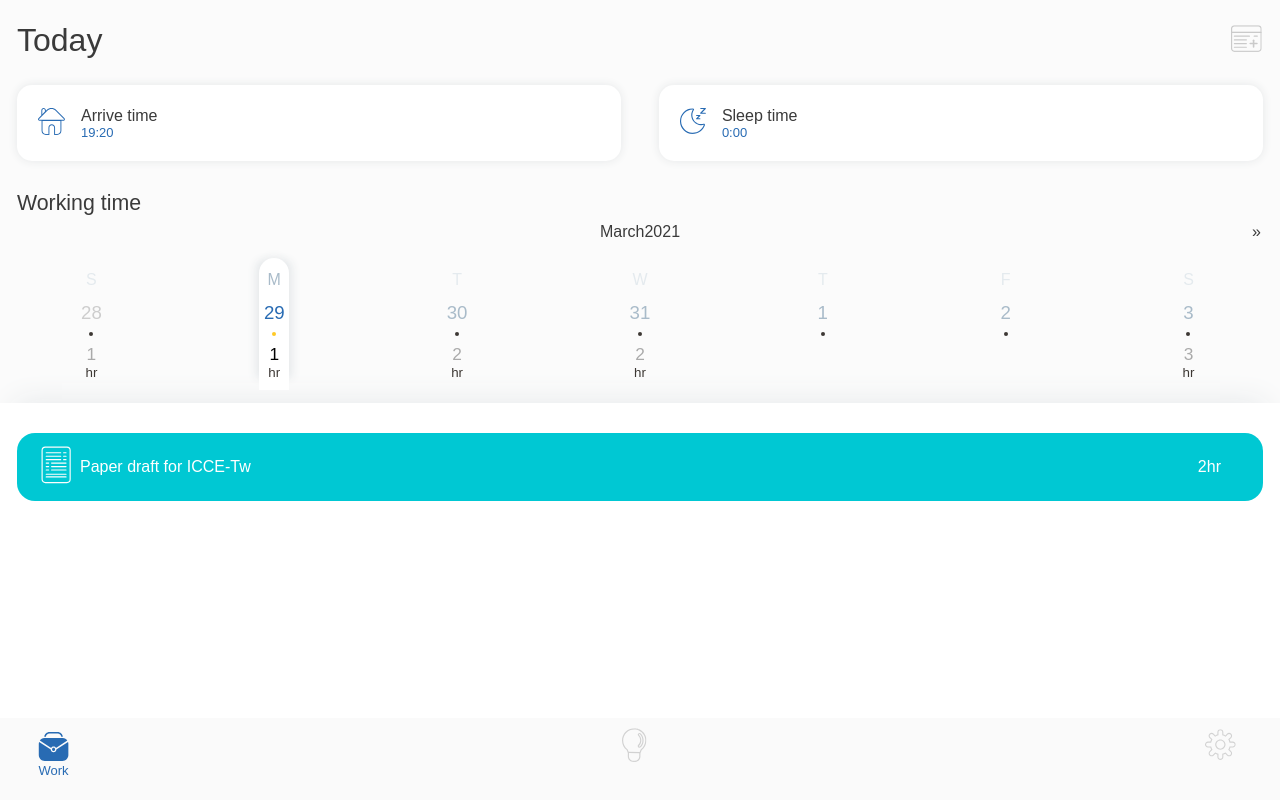
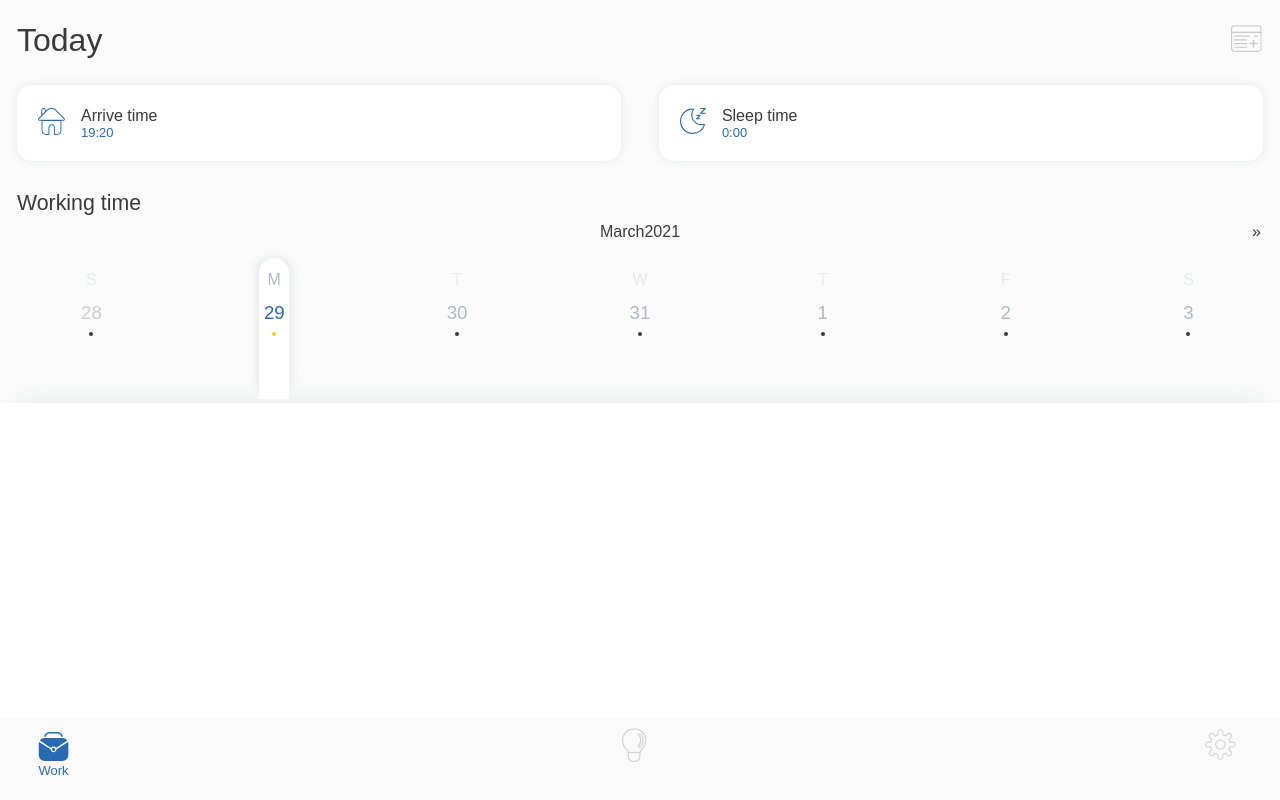
Before and after one commit to yaya75315/CircadTodo, a React (Create React App) app: page / in a window 1280 px wide. Built offline with nearby package versions, Linux system fonts and the light colour scheme.

Commit message:
add new event

```diff
--- a/src/App.js
+++ b/src/App.js
@@ -27,6 +27,11 @@ function App() {
   let title = "Today";
   const [titleState, setTitleState] = useState(title);
   const [newWorking, setNewWorking] = useState(false);
+  const [newNumber, setNewNumber] = useState({});
+  const [newInfo, setNewInfo] = useState({});
+  const [hours, setHours] = useState({});
+
+  // const hours = {};
 
   const iconStatus = titleState != "Today" ? "none" : "navBarIcon";
   const history = useHistory();
@@ -34,7 +39,16 @@ function App() {
   return (
     <div className="appContainer">
       <div className="add-newWorking">
-        {newWorking ? <DateSetting setNewWorking={setNewWorking} /> : null}
+        {newWorking ? (
+          <DateSetting
+            setNewWorking={setNewWorking}
+            hours={hours}
+            newNumber={newNumber}
+            setNewNumber={setNewNumber}
+            newInfo={newInfo}
+            setNewInfo={setNewInfo}
+          />
+        ) : null}
         {console.log(newWorking)}
       </div>
       <HashRouter>
@@ -47,7 +61,20 @@ function App() {
         </div>
 
         <Switch>
-          <Route path="/" exact component={HomePage} />
+          <Route
+            path="/"
+            exact
+            component={() => (
+              <HomePage
+                hours={hours}
+                newNumber={newNumber}
+                setNewNumber={setNewWorking}
+                newInfo={newInfo}
+                setNewInfo={setNewInfo}
+                setHours={setHours}
+              />
+            )}
+          />
           <Route path="/LightingPage" component={LightingPage} />
           <Route path="/SettingPage" component={SettingPage} />
         </Switch>
--- a/src/components/DatePicker.js
+++ b/src/components/DatePicker.js
@@ -13,37 +13,8 @@ const DatePicker = ({
   deadlineValue,
   newNumber,
   setNewNumber,
+  hours,
 }) => {
-  const hours = {
-    // 3: 3,
-    // 4: 4,
-    // 5: 2,
-    // 6: 3,
-    // 7: 2,
-    // 9: 1,
-    10: 2,
-    11: 2,
-    12: 3,
-    13: 1,
-    14: 3,
-    15: 2,
-    16: 2,
-    17: 4,
-    18: 2,
-    19: 2,
-    20: 1,
-    21: 3,
-    // 22: 1,
-    // 23: 3,
-    // 24: 2,
-    // 26: 1,
-    // 27: 2,
-    // 28: 1,
-    // 29: 1,
-    // 30: 2,
-    // 31: 2,
-  };
-  const hour = "hour";
   const [calendar, setCalendar] = useState([]);
   const [calendarValue, setCalendarValue] = useState(moment());
   const [numberSize, setNumberSize] = useState("0");
@@ -62,20 +33,6 @@ const DatePicker = ({
   const numberChange = (e) => {
     setNumberSize(e.target.value);
   };
-
-  useEffect(() => {
-    const days = calendarStart.clone().subtract(1, "day");
-    const a = [];
-    while (days.isBefore(calendarEnd, "day")) {
-      a.push(
-        Array(7)
-          .fill(0)
-          .map(() => days.add(1, "day").clone())
-      );
-    }
-    todayDate();
-    setCalendar(a);
-  }, [calendarValue]);
 
   const currMonthName = () => {
     return calendarValue.format("MMMM");
@@ -96,6 +53,20 @@ const DatePicker = ({
   const thisMonth = () => {
     return calendarValue.isSame(new Date(), "month");
   };
+
+  useEffect(() => {
+    const days = calendarStart.clone().subtract(1, "day");
+    const a = [];
+    while (days.isBefore(calendarEnd, "day")) {
+      a.push(
+        Array(7)
+          .fill(0)
+          .map(() => days.add(1, "day").clone())
+      );
+    }
+    todayDate();
+    setCalendar(a);
+  }, [calendarValue]);
 
   return (
     <div className="calendarPicker">
@@ -142,7 +113,7 @@ const DatePicker = ({
                 </div>
 
                 <div className={oldHour(day, hours)}>
-                  {hours[day.format("D").toString()]}
+                  {hours[day.format("YYYY-MM-DD")]}
                 </div>
 
                 <div
@@ -158,7 +129,9 @@ const DatePicker = ({
 
                 <img
                   className={
-                    calendarValue.isSame(day, "day") && triangleOpen
+                    calendarValue.isSame(day, "day") &&
+                    triangleOpen &&
+                    hourInput
                       ? "triangle"
                       : "triangleNone"
                   }
--- a/src/components/DayStyle.js
+++ b/src/components/DayStyle.js
@@ -11,7 +11,9 @@ function isToday(day) {
 }
 
 function NumStyle(day, hours, value) {
-  return hours[day.format("D").toString()] == null && value.isSame(day, "day");
+  return (
+    hours[day.format("YYYY-MM-DD")] === undefined && value.isSame(day, "day")
+  );
 }
 
 export default function dayStyle(day, value, hours) {
--- a/src/components/WorkingHour.js
+++ b/src/components/WorkingHour.js
@@ -1,16 +1,14 @@
-import React, { useState } from "react";
+import React from "react";
 
-function WorkingHour({ Num }) {
+function WorkingHour({ hours, day }) {
   return (
     <div>
       <div className="Every-dot">
         <div className="dot"></div>
       </div>
-      <div className="day-workHour">
-        <div>{Num}</div>
-      </div>
+      <div className="day-workHour">{hours[day.format("YYYY-MM-DD")]}</div>
       <div className="hour">
-        <div> {Num == null ? null : "hr"}</div>
+        {hours[day.format("YYYY-MM-DD")] == null ? null : "hr"}
       </div>
     </div>
   );
--- a/src/components/WorkingTime.js
+++ b/src/components/WorkingTime.js
@@ -7,40 +7,81 @@ import WorkingHour from "./WorkingHour";
 import "../public/css/workingStyle.css";
 import "../public/css/common.css";
 
-function WorkingTime() {
+function WorkingTime({
+  hours,
+  setHours,
+  newNumber,
+  setNewNumber,
+  newInfo,
+  setNewInfo,
+}) {
   const [calendar, setCalendar] = useState([]);
   const [value, setValue] = useState(moment());
   const weeks = ["S", "M", "T", "W", "T", "F", "S"];
 
-  const hours = {
-    3: 3,
-    4: 4,
-    5: 2,
-    6: 3,
-    7: 2,
-    9: 1,
-    10: 2,
-    11: 2,
-    12: 3,
-    13: 1,
-    14: 3,
-    15: 2,
-    16: 2,
-    17: 4,
-    18: 2,
-    19: 2,
-    20: 1,
-    21: 3,
-    22: 1,
-    23: 3,
-    24: 2,
-    26: 1,
-    27: 2,
-    28: 1,
-    29: 1,
-    30: 2,
-    31: 2,
+  const [oldWorkHour, setOldWorkHour] = useState({
+    "2021-06-15": [
+      {
+        name: "Paper draft for ICCE-Tw",
+        hour: 1,
+        colorId: "blue",
+      },
+    ],
+    "2021-06-16": [
+      {
+        name: "Paper draft for ICCE-Tw",
+        hour: 2,
+        colorId: "blue",
+      },
+      { name: "Paper draft for ICCE-Tw", hour: 3, colorId: "yellow" },
+    ],
+    "2021-06-17": [
+      {
+        name: "Paper draft for ICCE-Tw",
+        hour: 3,
+        colorId: "green",
+      },
+    ],
+    "2021-06-18": [
+      {
+        name: "Paper draft for ICCE-Tw",
+        hour: 5,
+        colorId: "yellow",
+      },
+    ],
+  });
+
+  const fakeNumber = {
+    ["2021-06-18"]: 3,
+    ["2021-06-17"]: 2,
+    ["2021-06-19"]: 2,
+    ["2021-06-20"]: 1,
   };
+
+  const fakeInfo = {
+    name: "Home Work",
+    colorId: "yellow",
+  };
+
+  function addEvent() {
+    for (let item in fakeNumber) {
+      let a = {};
+      a.name = fakeInfo.name;
+      a.hour = fakeNumber[item];
+      a.colorId = fakeInfo.colorId;
+      if (oldWorkHour[item] !== undefined) {
+        setOldWorkHour((e) => ({
+          ...e,
+          [item]: [...e[item], a],
+        }));
+      } else {
+        setOldWorkHour((e) => ({
+          ...e,
+          [item]: [a],
+        }));
+      }
+    }
+  }
 
   function currMonthName() {
     return value.format("MMMM");
@@ -59,6 +100,46 @@ function WorkingTime() {
 
   function thisWeek() {
     return value.isSame(new Date(), "week");
+  }
+
+  const todayFormat = () => {
+    return value.format("YYYY-MM-DD");
+  };
+
+  const list = [];
+
+  function myWork() {
+    for (let item in oldWorkHour) {
+      if (todayFormat() == item) {
+        for (let i = 0; i < oldWorkHour[item].length; i++) {
+          list.push(
+            <div>
+              <DateWork
+                backGroundColor={oldWorkHour[item][i].colorId}
+                workContent={oldWorkHour[item][i].name}
+                workHour={oldWorkHour[item][i].hour}
+              />
+            </div>
+          );
+        }
+      }
+    }
+  }
+  let h = 0;
+
+  function allHours(day) {
+    for (let item in oldWorkHour) {
+      if (day.format("YYYY-MM-DD") == item) {
+        for (let i = 0; i <= oldWorkHour[item].length; i++) {
+          if (i != oldWorkHour[item].length) {
+            h += oldWorkHour[item][i].hour;
+            hours[item] = h;
+          } else {
+            h = 0;
+          }
+        }
+      }
+    }
   }
 
   useEffect(() => {
@@ -90,6 +171,7 @@ function WorkingTime() {
                 <div className="dayContainer">
                   {week.map((day) => (
                     <div onClick={() => !beforeToday(day) && setValue(day)}>
+                      {allHours(day)}
                       <div className="day">
                         <div className={dayStyle(day, value, hours)}>
                           <div className="day-names">
@@ -98,9 +180,8 @@ function WorkingTime() {
                             </div>
                           </div>
                           {day.format("D").toString()}
-                          <WorkingHour
-                            Num={hours[day.format("D").toString()]}
-                          />
+
+                          <WorkingHour hours={hours} day={day} />
                         </div>
                       </div>
                     </div>
@@ -111,14 +192,10 @@ function WorkingTime() {
           </div>
         </div>
       </div>
-      <div className="dayWork">
+      <div className="dayWork" onClick={addEvent}>
         <div className="marginSpace"></div>
-
-        <DateWork
-          backGroundColor={"blue"}
-          workContent={"Paper draft for ICCE-Tw"}
-          workHour={2}
-        />
+        {myWork()}
+        {list}
       </div>
     </div>
   );
--- a/src/viewpages/HomePage.js
+++ b/src/viewpages/HomePage.js
@@ -6,7 +6,14 @@ import "../public/css/homePage.css";
 import arriveHome from "../public/images/arrivehome.svg";
 import sleepTime from "../public/images/sleeptime.svg";
 
-const HomePage = () => {
+const HomePage = ({
+  hours,
+  setHours,
+  newNumber,
+  setNewNumber,
+  newInfo,
+  setNewInfo,
+}) => {
   return (
     <div className="appContent">
       <div className="container">
@@ -29,7 +36,14 @@ const HomePage = () => {
           <h2>Working time</h2>
         </div>
         {/* <WeekCalender /> */}
-        <WorkingTime />
+        <WorkingTime
+          hours={hours}
+          setHours={setHours}
+          newNumber={newNumber}
+          setNewNumber={setNewNumber}
+          newInfo={newInfo}
+          setNewInfo={setNewInfo}
+        />
       </div>
     </div>
   );
--- a/src/viewpages/pickerStyles.js
+++ b/src/viewpages/pickerStyles.js
@@ -19,12 +19,13 @@ export function afterDeadline(day, deadlineValue) {
 }
 
 export function oldHour(day, hours) {
-  if (oldHoursBefore(day) && hours[day.format("D").toString()] != null) {
+  if (oldHoursBefore(day) && hours[day.format("YYYY-MM-DD")] != null) {
     return "oldBefore";
-  } else if (hours[day.format("D").toString()] != null) {
+  } else if (hours[day.format("YYYY-MM-DD")] == null) {
+    return "oldHoursNull";
+  } else {
     return "oldHours";
   }
-  return "oldHoursNull";
 }
 
 export default function dayStyle(day, value, deadlineValue) {
```
Also changed, not shown: src/viewpages/DateSetting.js (+24 -6 lines).
